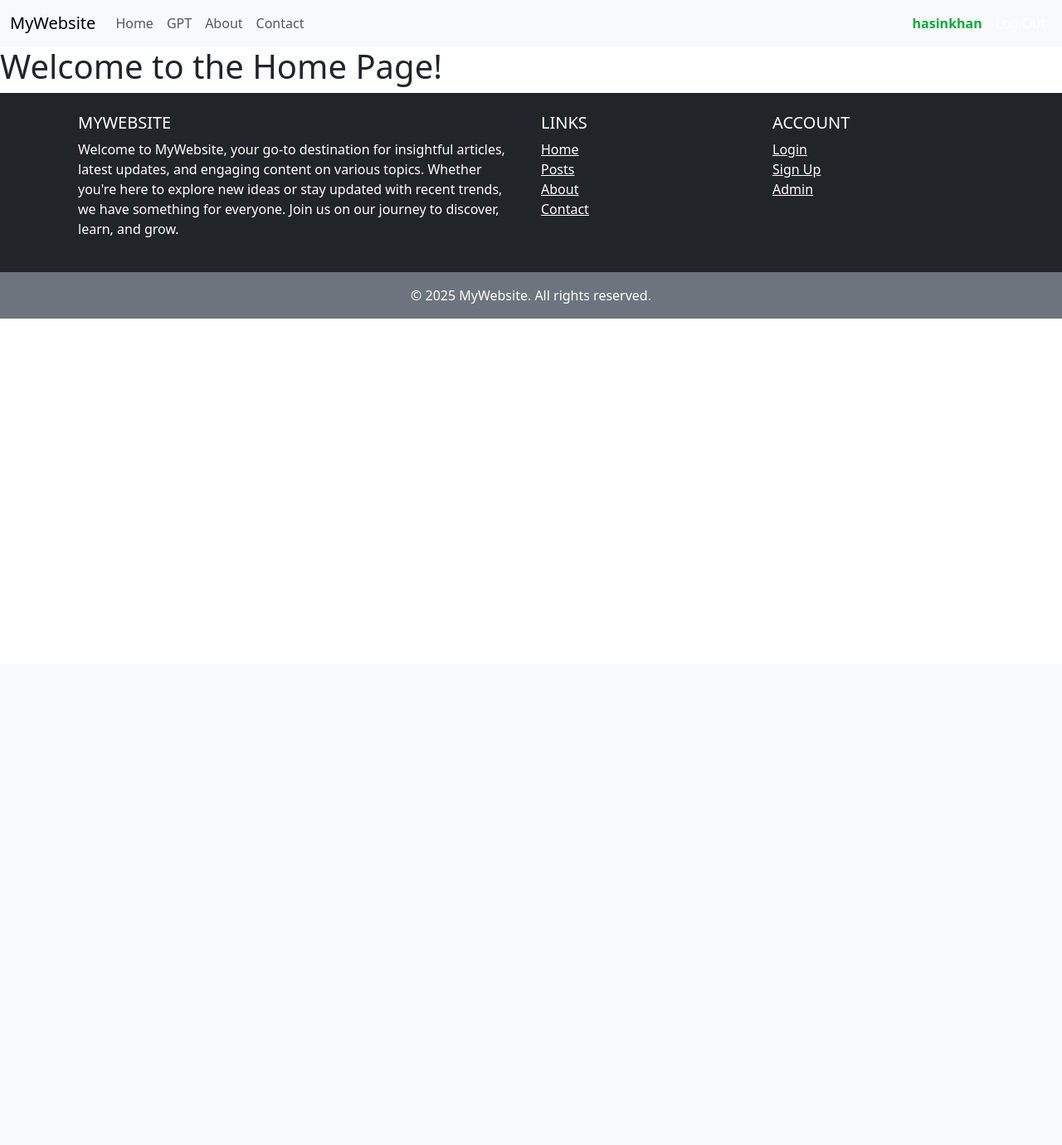
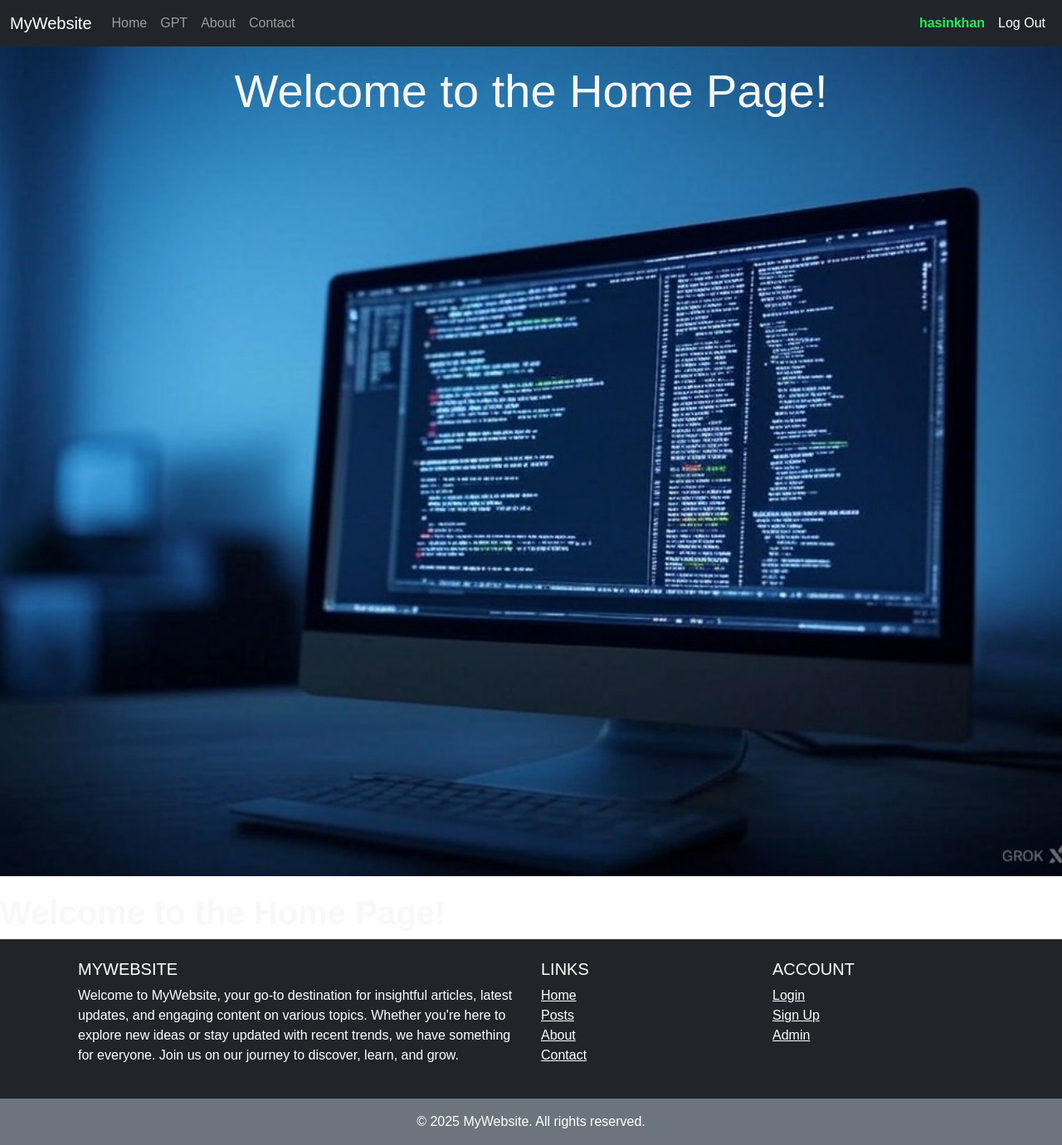
Before and after one commit to ArkoKhan/My_Django_Website, a Django app: page / in a window 1280 px wide. Shown: the whole page at 83% size. Before the commit the page ends 384 px from the top, so only its background shows below. Run offline with Django 5.2, Linux system fonts and the light colour scheme; a user stored in the database is signed in; some libraries are stand-ins or nearby versions.

Commit message:
update on navigation

```diff
--- a/static/style.css
+++ b/static/style.css
@@ -1,3 +1,18 @@
+*{
+    font-family: Arial, Helvetica, sans-serif;
+
+}
+
+h1{
+    font-size: 2.5rem;
+    font-weight: bold;
+    color: #f8f8f8;
+    padding-top: 20px;
+}
+
+
+
+
 .divider:after,
 .divider:before {
 content: "";
@@ -29,6 +44,23 @@ height: 100%;
 
 
 .user_name {
-    color: #0ca93b !important;
+    color: #1ced5b !important;
     font-weight: bold;
 }
+
+.banner-header {
+
+    background-position: center;
+    background-size: cover;
+    background-repeat: no-repeat;
+    height: 1000px;
+}
+
+.output_p {
+    text-align: justify;
+    line-height: 30px;
+    font-size: 20px;
+    color: #ffffff;
+    padding: 10px 15px;
+
+}
--- a/templates/index.html
+++ b/templates/index.html
@@ -4,5 +4,13 @@
 {% block title %}Home{% endblock %}
 
 {% block content %}
+{% load static %}
+<header class="banner-header" style="background-image: url('{% static 'img/banner.jpg' %}');">
+
+    <div class="container text-center">
+        <h1 class="display-4">Welcome to the Home Page!</h1>
+    </div>
+</header>
+
 <h1>Welcome to the Home Page!</h1>
 {% endblock %}
--- a/templates/navigation.html
+++ b/templates/navigation.html
@@ -1,4 +1,4 @@
-<nav class="navbar navbar-expand-lg navbar-light bg-light">
+<nav class="navbar navbar-expand-lg navbar-dark bg-dark">
     <div class="container-fluid">
         <a class="navbar-brand" href="#">MyWebsite</a>
         <button class="navbar-toggler" type="button" data-bs-toggle="collapse" data-bs-target="#navbarNav" aria-controls="navbarNav" aria-expanded="false" aria-label="Toggle navigation">
--- a/templates/open_ai/gpt.html
+++ b/templates/open_ai/gpt.html
@@ -23,7 +23,7 @@
     {% if msg %}
     <div class="mt-4">
         <h2>Output</h2>
-        <p class="bg-light p-3 rounded">{{ msg }}</p>
+        <p class="bg-dark text-white p-3 rounded output_p">{{ msg }}</p>
     </div>
     {% endif %}
 </div>
```
Also changed, not shown: db.sqlite3, static/img/banner.jpg (added).
